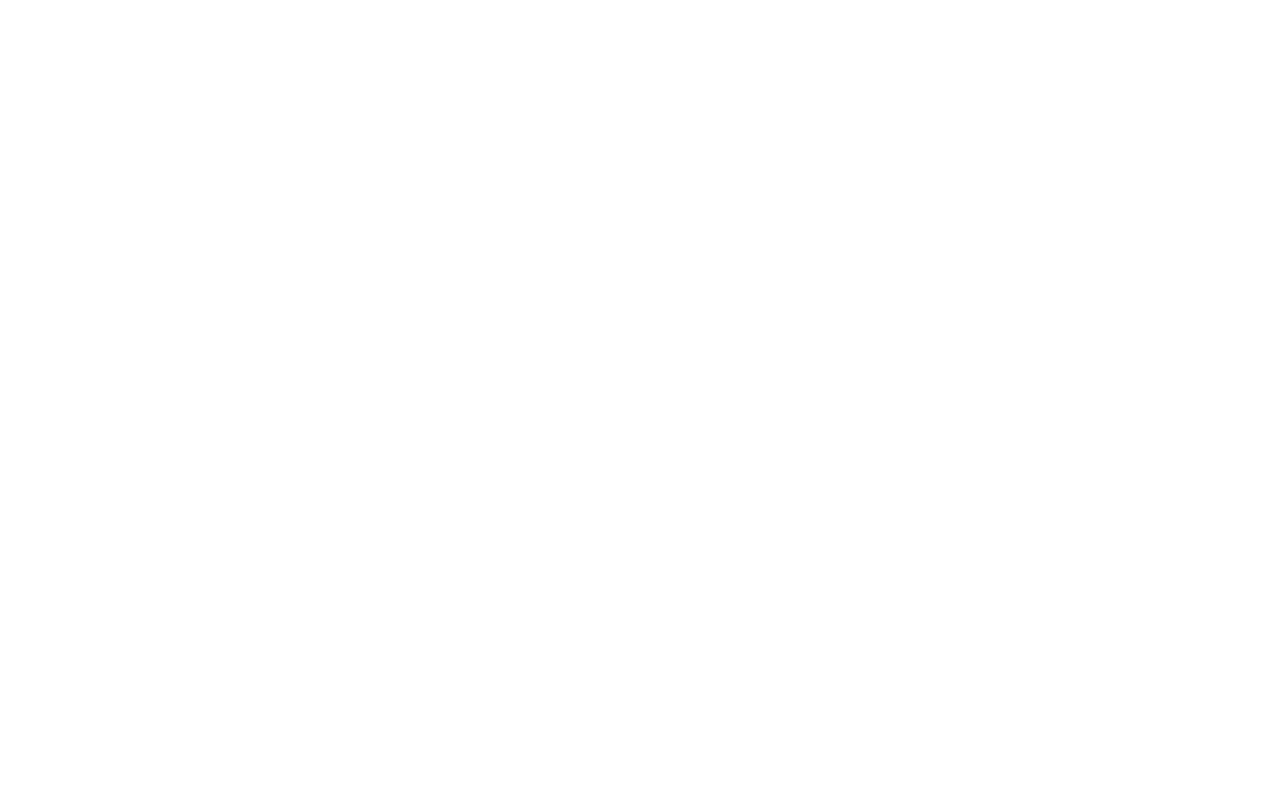
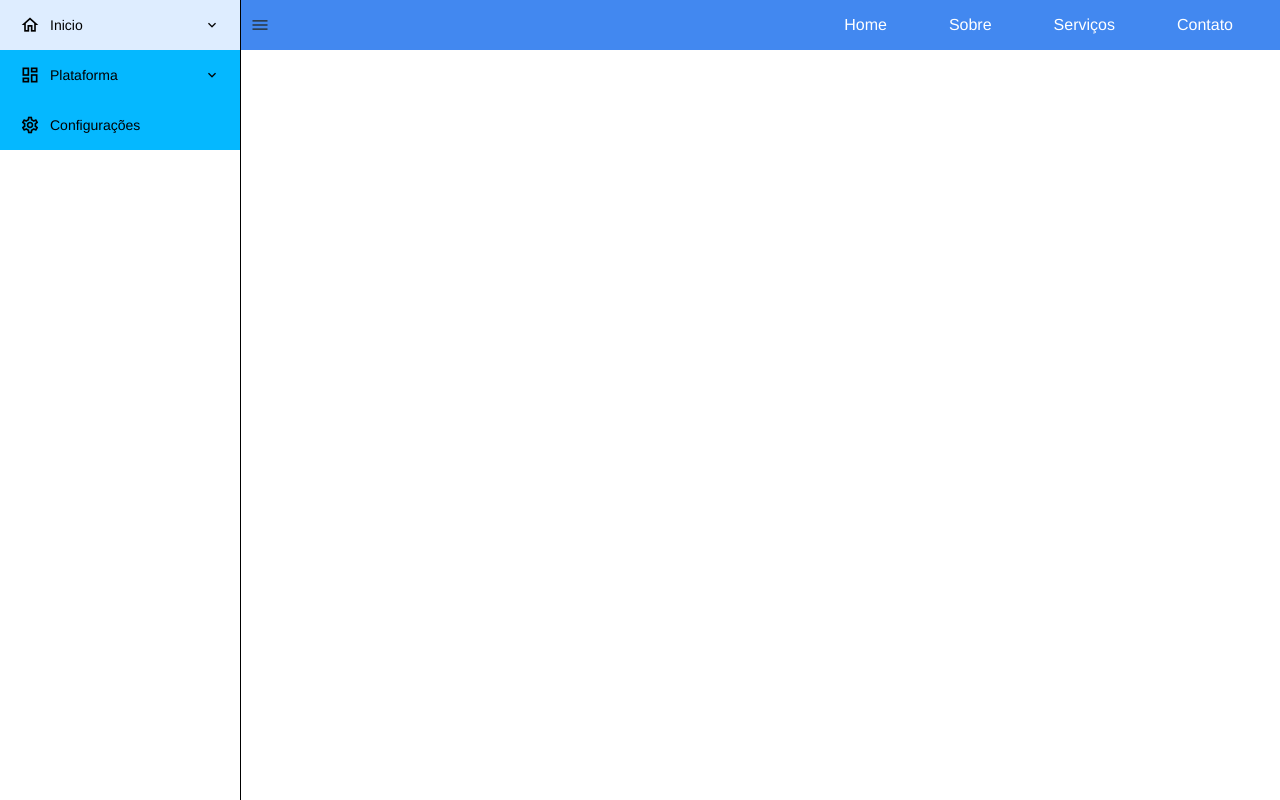
Before and after one commit to NelsonSonn/reserva-cuca, a Vue app in the folder frontend/: page /side in a window 1280 px wide. Before the commit this address had no page. Built offline with nearby package versions, Linux system fonts and the light colour scheme.

Commit message:
create sidebar vue

```diff
--- /dev/null
+++ b/frontend/src/components/Menu.vue
@@ -0,0 +1,123 @@
+<template>
+      <link rel="icon" href="<%= BASE_URL %>favicon.ico">
+      <link href="https://fonts.googleapis.com/css?family=Material+Icons|Material+Icons+Outlined" rel="stylesheet">
+      <nav class="navbar">
+
+    <div class="navbar-brand">
+      <div class="navbar-burger" @click="toggleMenu">
+      </div>
+    </div>
+
+    <div class="navbar-menu" :class="{ 'is-active': isActive }">
+      <div class="navbar-end">
+        <a class="navbar-item" href="#">Home</a>
+        <a class="navbar-item" href="#">Sobre</a>
+        <a class="navbar-item" href="#">Serviços</a>
+        <a class="navbar-item" href="#">Contato</a>
+      </div>
+    </div>
+  </nav>
+   <div class="menu" :class="{ 'small-menu': smallMenu }">
+      <MenuItem
+        v-for="(item, index) in menuTree"
+        :key="index"
+        :data="item.children"
+        :label="item.label"
+        :icon="item.icon"
+        :depth="0"
+        :smallMenu="smallMenu"
+      />
+      <i @click="smallMenu = !smallMenu" class="material-icons">menu</i>
+    </div>
+  </template>
+
+  <script>
+  import MenuItem from './MenuItem.vue';
+
+  export default {
+    name: 'recursive-menu',
+    data: () => ({
+      smallMenu: false,
+      menuTree: [
+        {
+          label: "Inicio",
+          icon: "home",
+          children: [
+            {
+              label: "level 1.1",
+              children: [
+                {
+                  label: "level 1.1.1",
+                  children: [
+                    {
+                      label: "level 1.1.1.1"
+                    }
+                  ]
+                }
+              ]
+            },
+            {
+              label: "level 1.2"
+            }
+          ]
+        },
+        {
+          label: "Plataforma",
+          icon: "dashboard",
+          children: [
+            {
+              label: "level 2.1",
+            },
+            {
+              label: "level 2.2"
+            },
+            {
+              label: "level 2.3"
+            }
+          ]
+        },
+        {
+          label: "Configurações",
+          icon: "settings"
+        }
+      ]
+    }),
+    components: {
+      MenuItem
+    }
+  }
+  </script>
+
+  <style scoped>
+  .menu {
+  position: fixed;
+  height: 100vh;
+  width: 240px;
+  left: 0;
+  top: 0;
+  border-right: 1px solid #000000;
+  transition: all 0.3s ease;
+  overflow: auto;
+}
+
+.menu i {
+  position: fixed;
+  left: 250px;
+  font-size: 20px;
+  top: 15px;
+  user-select: none;
+  cursor: pointer;
+  transition: all 0.3s ease;
+}
+
+.menu.small-menu {
+  overflow: inherit;
+  width: 60px;
+  padding-top: 50px;
+}
+
+.menu.small-menu i {
+  left: 20px;
+}
+
+  </style>
--- /dev/null
+++ b/frontend/src/components/MenuItem.vue
@@ -0,0 +1,168 @@
+<template>
+    <div class="menu-item" :class="{ opened: expanded }">
+      <div
+        class="label"
+        @click="toggleMenu()"
+        :style="{ paddingLeft: depth * 20 + 20 + 'px' }"
+      >
+        <div class="left">
+          <i v-if="icon" class="material-icons-outlined">{{ icon }}</i>
+          <span v-if="showLabel">{{ label }}</span>
+        </div>
+        <div v-if="data" class="right">
+          <i class="expand material-icons" :class="{ opened: expanded }">expand_more</i>
+        </div>
+      </div>
+      <div
+        v-show="showChildren"
+        :class="{ 'small-menu': smallMenu }"
+        class="items-container"
+        :style="{ height: containerHeight }"
+        ref="container"
+      >
+        <menu-item
+          :class="{ opened: showChildren }"
+          v-for="(item, index) in data"
+          :key="index"
+          :data="item.children"
+          :label="item.label"
+          :icon="item.icon"
+          :depth="depth + 1"
+          :smallMenu="smallMenu"
+        />
+      </div>
+    </div>
+  </template>
+
+  <script>
+  export default {
+    name: "menu-item",
+    data: () => ({
+      showChildren: false,
+      expanded: false,
+      containerHeight: 0,
+    }),
+    props: {
+      data: {
+        type: Array,
+      },
+      label: {
+        type: String,
+      },
+      icon: {
+        type: String,
+      },
+      depth: {
+        type: Number,
+      },
+      smallMenu: {
+        type: Boolean,
+      },
+    },
+    computed: {
+      showLabel() {
+        return this.smallMenu ? this.depth > 0 : true;
+      }
+    },
+    methods: {
+      toggleMenu() {
+        this.expanded = !this.expanded;
+        if (!this.showChildren) {
+          this.showChildren = true;
+          this.$nextTick(() => {
+            this.containerHeight = this.$refs["container"].scrollHeight + "px";
+            setTimeout(() => {
+              this.containerHeight = "fit-content";
+              if(navigator.userAgent.indexOf("Firefox") != -1)
+                this.containerHeight = "-moz-max-content"
+              this.$refs["container"].style.overflow = "visible";
+            }, 300);
+          });
+        } else {
+          this.containerHeight = this.$refs["container"].scrollHeight + "px";
+          this.$refs["container"].style.overflow = "hidden";
+          setTimeout(() => {
+            this.containerHeight = 0 + "px";
+          }, 10);
+          setTimeout(() => {
+            this.showChildren = false;
+          }, 300);
+        }
+      },
+    },
+  };
+  </script>
+
+  <style scoped>
+  .menu-item {
+  position: relative;
+  width: 100%;
+  background-color: rgb(5, 184, 255);
+}
+
+.menu-item .label {
+  width: 100%;
+  display: flex;
+  flex-direction: row;
+  justify-content: space-between;
+  white-space: nowrap;
+  user-select: none;
+  height: 50px;
+  padding: 0 20px;
+  box-sizing: border-box;
+  font-size: 14px;
+  color: #000000;
+  transition: all 0.3s ease;
+}
+
+.menu-item .label > div {
+  display: flex;
+  align-items: center;
+  gap: 10px;
+}
+
+.menu-item .label i {
+  font-size: 20px;
+  color: #000000;
+  transition: all 0.3s ease;
+}
+
+.menu-item .label i.expand {
+  font-size: 16px;
+  color: #000000;
+}
+
+.menu-item .label i.expand.opened {
+  transform: rotate(180deg);
+}
+
+.menu-item.small-item {
+  width: fit-content;
+}
+
+.menu-item .label:hover {
+  background: #deedff;
+  cursor: pointer;
+}
+
+.menu-item .items-container {
+  width: 100%;
+  left: calc(100% + 6px);
+  transition: height 0.3s ease;
+  overflow: hidden;
+}
+
+.menu-item .items-container.small-menu {
+  width: fit-content;
+  position: absolute;
+  background: #fff;
+  box-shadow: 0 0 10px #ebebeb;
+  top: 0;
+}
+
+.menu-item .items-container.small-menu .label {
+  width: 100% !important;
+  padding-left: 20px !important;
+}
+
+  </style>
--- a/frontend/src/router/index.js
+++ b/frontend/src/router/index.js
@@ -5,6 +5,8 @@
 import HomePage from "@/components/HomePage.vue";
 import LoginUser from "@/components/LoginUser.vue";
 import RegisterUser from "@/components/RegisterUser.vue";
+import Menu from "@/components/Menu.vue";
+import MenuItem from "@/components/MenuItem.vue";
 
 
 const routes=[
@@ -34,6 +36,17 @@
         name:'UserList',
         component:UserList,
         props: true
+    },{
+        path:'/side',
+        name:'Menu',
+        component:Menu,
+        props: true
+    },{
+        path:'/sideitem',
+        name:'MenuItem',
+        component:MenuItem,
+        props: true
+
     },
     {
         path: '/homepage',
```
